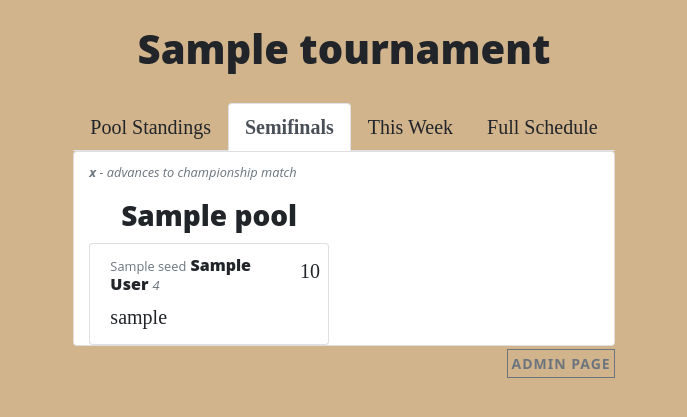
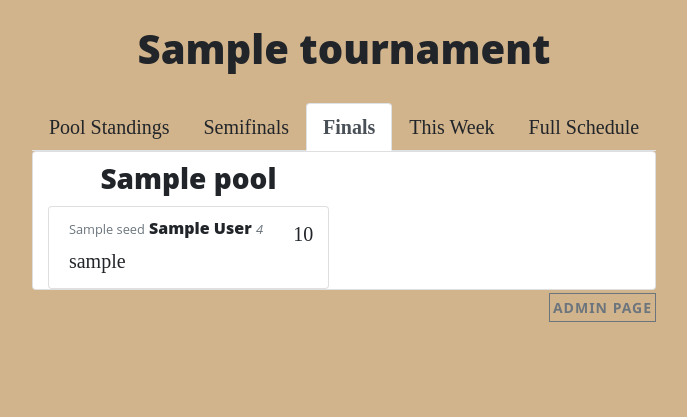
Before and after one commit to jmcginty15/tournament-organizer, a Flask app: template templates/tournament.html in a window 1280 px wide. Shown: the top 417 px of the page, without its empty margins (296-983 px from the left). Run offline with Flask 2, Linux system fonts and the light colour scheme; tables that the repository leaves empty hold one stand-in row (values such as "Sample post"); the template is opened without the code that fills it: values that come from a table or form of the project are taken from there, most other values are stand-ins (such as "Sample title", 1, 10 or a date in 2020); some libraries are stand-ins or nearby versions.

Commit message:
updating for finals

```diff
--- a/app.py
+++ b/app.py
@@ -42,7 +42,8 @@ def tournament(id):
     player_rels = PlayerTournament.query.all()
     players = [DisplayPlayer(player_rel) for player_rel in player_rels]
     pools = sort_pools(players)
-    semifinals = pools[4:]
+    finals = pools[6:]
+    semifinals = pools[4:6]
     pools = pools[:4]
 
     game_queries = Game.query.filter_by(
@@ -55,13 +56,13 @@ def tournament(id):
     weeks = sort_weeks(games)
 
     current_week = weeks[tournament.current_week - 1]
-    current_week_ends = datetime.datetime(2021, 1, 10, 18, 0)
+    current_week_ends = datetime.datetime(2021, 1, 24, 18, 0)
 
     admin = False
     if session.get('admin'):
         admin = True
 
-    return render_template('tournament.html', tournament=tournament, pools=pools, semifinals=semifinals, weeks=weeks, current_week=current_week, current_week_ends=current_week_ends, admin=admin)
+    return render_template('tournament.html', tournament=tournament, pools=pools, finals=finals, semifinals=semifinals, weeks=weeks, current_week=current_week, current_week_ends=current_week_ends, admin=admin)
 
 
 @app.route('/games/<int:id>')
--- a/classes.py
+++ b/classes.py
@@ -1,4 +1,5 @@
 import lichess.api
+
 
 class DisplayPlayer():
 
--- a/static/app.js
+++ b/static/app.js
@@ -2,8 +2,10 @@ const $poolGrids = $('.pool-grid');
 const $scheduleGrids = $('.schedule-grid');
 const $standingsButton = $('#standings-nav');
 const $semifinalsButton = $('#semifinals-nav');
+const $finalsButton = $('#finals-nav');
 const $standingsDisplay = $('#standings');
 const $semifinalsDisplay = $('#semifinals');
+const $finalsDisplay = $('#finals');
 const $thisWeekButton = $('#this-week-nav');
 const $thisWeekDisplay = $('#this-week');
 const $scheduleButton = $('#schedule-nav');
@@ -40,16 +42,19 @@ $standingsButton.on('click', function () {
 
     $standingsDisplay.show();
     $semifinalsDisplay.hide();
+    $finalsDisplay.hide();
     $thisWeekDisplay.hide();
     $scheduleDisplay.hide();
 
     $standingsButton.addClass('active');
     $semifinalsButton.removeClass('active');
+    $finalsButton.removeClass('active');
     $thisWeekButton.removeClass('active');
     $scheduleButton.removeClass('active');
 
     $standingsButton.removeClass('inactive');
     $semifinalsButton.addClass('inactive');
+    $finalsButton.addClass('inactive');
     $thisWeekButton.addClass('inactive');
     $scheduleButton.addClass('inactive');
 });
@@ -59,19 +64,43 @@ $semifinalsButton.on('click', function () {
 
     $standingsDisplay.hide();
     $semifinalsDisplay.show();
+    $finalsDisplay.hide();
     $thisWeekDisplay.hide();
     $scheduleDisplay.hide();
 
     $standingsButton.removeClass('active');
     $semifinalsButton.addClass('active');
+    $finalsButton.removeClass('active');
     $thisWeekButton.removeClass('active');
     $scheduleButton.removeClass('active');
 
     $standingsButton.addClass('inactive');
     $semifinalsButton.removeClass('inactive');
+    $finalsButton.addClass('inactive');
     $thisWeekButton.addClass('inactive');
     $scheduleButton.addClass('inactive');
+});
 
+$finalsButton.on('click', function () {
+    $('.flash-message').hide();
+
+    $standingsDisplay.hide();
+    $semifinalsDisplay.hide();
+    $finalsDisplay.show();
+    $thisWeekDisplay.hide();
+    $scheduleDisplay.hide();
+
+    $standingsButton.removeClass('active');
+    $semifinalsButton.removeClass('active');
+    $finalsButton.addClass('active');
+    $thisWeekButton.removeClass('active');
+    $scheduleButton.removeClass('active');
+
+    $standingsButton.addClass('inactive');
+    $semifinalsButton.addClass('inactive');
+    $finalsButton.removeClass('inactive');
+    $thisWeekButton.addClass('inactive');
+    $scheduleButton.addClass('inactive');
 });
 
 $thisWeekButton.on('click', function () {
@@ -79,16 +108,19 @@ $thisWeekButton.on('click', function () {
 
     $standingsDisplay.hide();
     $semifinalsDisplay.hide();
+    $finalsDisplay.hide();
     $thisWeekDisplay.show();
     $scheduleDisplay.hide();
 
     $standingsButton.removeClass('active');
     $semifinalsButton.removeClass('active');
+    $finalsButton.removeClass('active');
     $thisWeekButton.addClass('active');
     $scheduleButton.removeClass('active');
 
     $standingsButton.addClass('inactive');
     $semifinalsButton.addClass('inactive');
+    $finalsButton.addClass('inactive');
     $thisWeekButton.removeClass('inactive');
     $scheduleButton.addClass('inactive');
 });
@@ -98,16 +130,19 @@ $scheduleButton.on('click', function () {
 
     $standingsDisplay.hide();
     $semifinalsDisplay.hide();
+    $finalsDisplay.hide();
     $thisWeekDisplay.hide();
     $scheduleDisplay.show();
 
     $standingsButton.removeClass('active');
     $semifinalsButton.removeClass('active');
+    $finalsButton.removeClass('active');
     $thisWeekButton.removeClass('active');
     $scheduleButton.addClass('active');
 
     $standingsButton.addClass('inactive');
     $semifinalsButton.addClass('inactive');
+    $finalsButton.addClass('inactive');
     $thisWeekButton.addClass('inactive');
     $scheduleButton.removeClass('inactive');
 });
--- a/static/custom.css
+++ b/static/custom.css
@@ -22,7 +22,7 @@ h3 {
     margin-left: 5px;
 }
 
-#standings, #semifinals, #this-week, #schedule {
+#standings, #semifinals, #finals, #this-week, #schedule {
     background-color: white;
     border: 1px solid rgba(0, 0, 0, 0.125);
     border-radius: 0.25rem;
@@ -56,7 +56,7 @@ h3 {
     font-weight: bold;
 }
 
-#this-week, #schedule {
+#this-week, #schedule, #semifinals {
     display: none;
 }
 
--- a/templates/tournament.html
+++ b/templates/tournament.html
@@ -10,7 +10,8 @@
     {% endfor %}
     <ul id="nav-bar" class="nav nav-tabs">
         <li class="nav-item"><a id="standings-nav" class="nav-link">Pool Standings</a></li>
-        <li class="nav-item"><a id="semifinals-nav" class="nav-link active">Semifinals</a></li>
+        <li class="nav-item"><a id="semifinals-nav" class="nav-link">Semifinals</a></li>
+        <li class="nav-item"><a id="finals-nav" class="nav-link active">Finals</a></li>
         <li class="nav-item"><a id="this-week-nav" class="nav-link">This Week</a></li>
         <li class="nav-item"><a id="schedule-nav" class="nav-link">Full Schedule</a></li>
     </ul>
@@ -49,6 +50,35 @@
         </div>
         <div class="row playoff-row">
             {% for pool in semifinals %}
+            <div class="col-6 pool-grid">
+                <h3>{{ pool.name }}</h3>
+                <ul class="list-group">
+                    {% for player in pool.standings %}
+                    <li id="player-{{ player.seed }}-s"
+                        class="list-group-item{% if player.advances %} advances{% endif %}">
+                        <div class="row">
+                            <div class="col-10">
+                                <h6><small class="text-muted">{{ player.seed }}</small> {{ player.first_name }}
+                                    {{ player.last_name }} <small
+                                        class="text-muted"><em>{{ player.rating }}</em>{% if player.advances %} -
+                                        <em><b>x</b></em>{% endif %}</small></h6><a href="{{ player.url }}"
+                                    target="_blank">{{ player.username }}</a>
+                            </div>
+                            <div class="col-2 score-box">{{ player.score|round(1) }}</div>
+                        </div>
+                    </li>
+                    {% endfor %}
+                </ul>
+            </div>
+            {% endfor %}
+        </div>
+    </div>
+    <div id="finals" class="container">
+        <!-- <div id="advance-info-finals" class="row">
+            <h6><small class="text-muted"><em><b>x</b> - advances to championship match</em></small></h6>
+        </div> -->
+        <div class="row playoff-row">
+            {% for pool in finals %}
             <div class="col-6 pool-grid">
                 <h3>{{ pool.name }}</h3>
                 <ul class="list-group">
```
Also changed, not shown: functions.py (+7 -4 lines).
